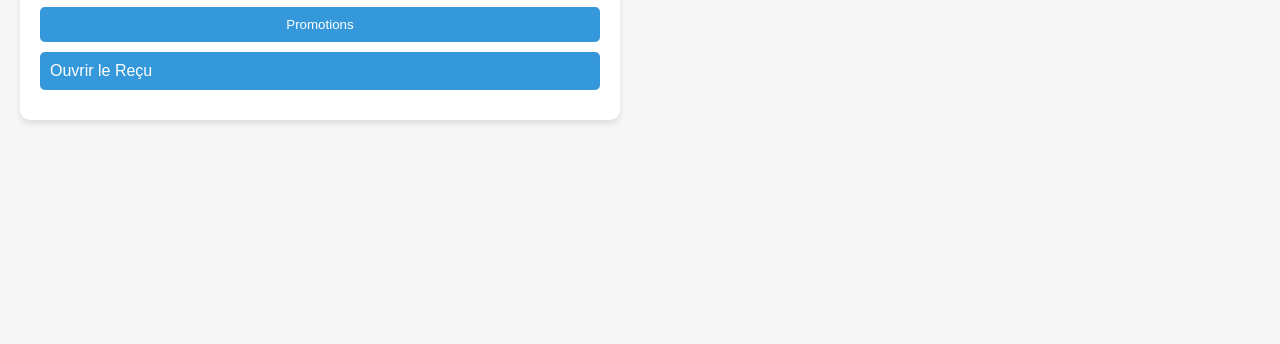
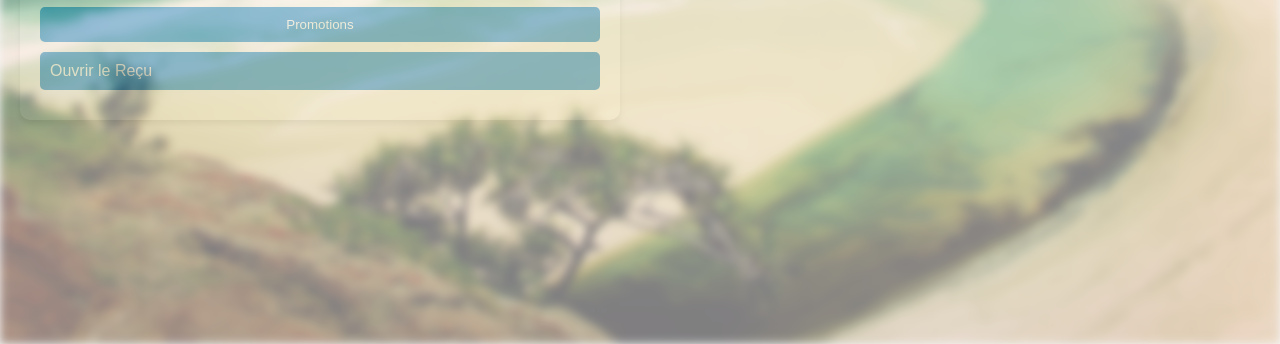
Before and after one commit to NouvelleTechnologie/Ma-Boutique-de-vente-en-ligne, a plain HTML site: page index.html in a window 1280 px wide. Shown: the part 456-800 px from the top of the page. Drawn offline with Linux system fonts and the light colour scheme.

Commit message:
Update vetementshop.css

```diff
--- a/vetementshop.css
+++ b/vetementshop.css
@@ -6,9 +6,23 @@
             font-family: Arial, sans-serif;
         }
 
+body::before {
+  content: "";
+  position: fixed;
+  top: 0;
+  left: 0;
+  width: 100%;
+  height: 100%;
+  z-index: 1;
+  background-image: url("https://github.com/NouvelleTechnologie/Ma-Boutique-de-vente-en-ligne/blob/main/img10.jpg");
+  background-size: cover;
+  background-position: center;
+  background-repeat: no-repeat;
+  filter: blur(5px);
+  opacity: 0.5;
+}
         body {
             background-color: #f7f7f7;
-            background-image: url("/https://github.com/NouvelleTechnologie/Ma-Boutique-de-vente-en-ligne/blob/main/img10.jpg");
             display: flex;
             justify-content: center;
             align-items: center;
```
